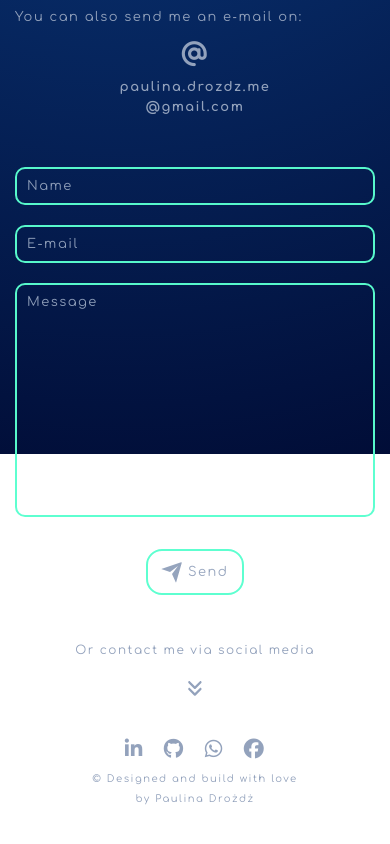
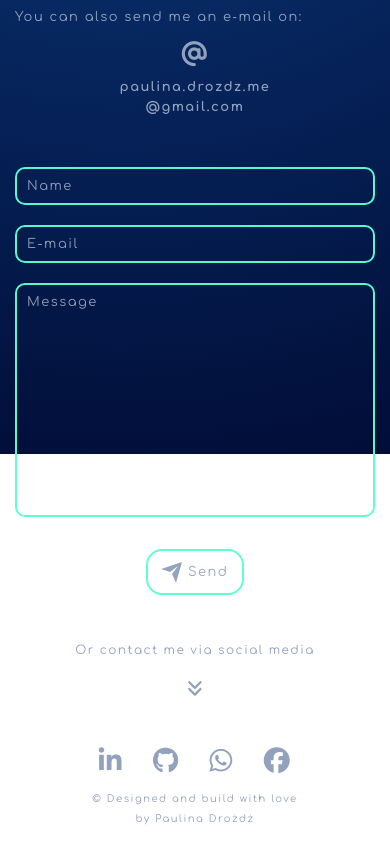
Before and after one commit to Paulina594/Portfolio, a React (Create React App) app: page /contact in a window 390 px wide. Shown: the part 390-1234 px from the top of the page. Built offline with nearby package versions, Linux system fonts and the light colour scheme.

Commit message:
size of social media icons increased for mobile users

```diff
--- a/src/modules/footer/Footer.scss
+++ b/src/modules/footer/Footer.scss
@@ -26,11 +26,8 @@
         color: var(--color-additonal);
         transition: 0.5s;
         cursor: pointer;
-        @media screen and (max-width: 1400px) {
-          font-size: 20px;
-        }
         @media screen and (max-width: 576px) {
-          margin: 10px;
+          margin: 15px;
         }
 
         &:hover {
--- a/src/pages/contactPage/ContactPage.scss
+++ b/src/pages/contactPage/ContactPage.scss
@@ -102,13 +102,13 @@
   justify-content: center;
   align-items: center;
   width: 100vw;
-  padding-bottom: 150px;
+  padding-bottom: 160px;
   color: var(--color-additonal);
   font-size: 18px;
 
   @media screen and (max-width: 576px) {
     font-size: 14px;
-    padding-bottom: 120px;
+    padding-bottom: 140px;
   }
 
 
--- a/src/pages/projectsPage/ProjectsPage.scss
+++ b/src/pages/projectsPage/ProjectsPage.scss
@@ -3,5 +3,5 @@
   flex-direction: row;
   flex-wrap: wrap;
   justify-content: space-between;
-
+  padding: 20px 0 50px;
 }
```
